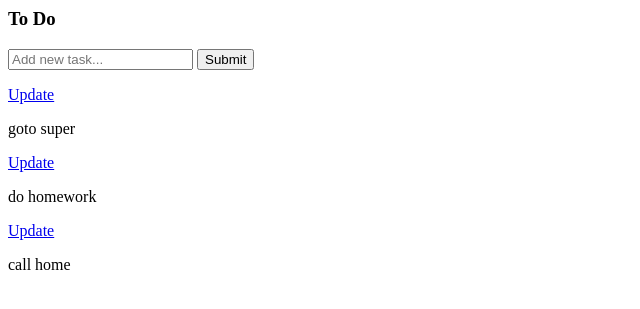
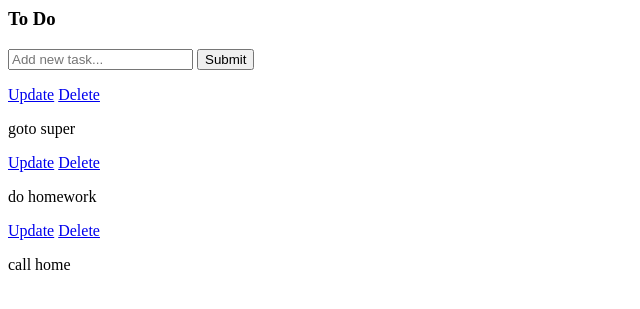
Before and after one commit to hk7/django_todo_list, a Django app: page / in a window 1280 px wide. Shown: the top 309 px of the page, without its empty margins (0-640 px from the left). Run offline with Django 4.2, Linux system fonts and the light colour scheme; data comes from the database, SQL or seed files in the repository; both versions use the stored data as it was after the commit.

Commit message:
add delete form

```diff
--- a/todo/tasks/templates/tasks/list.html
+++ b/todo/tasks/templates/tasks/list.html
@@ -9,6 +9,7 @@
 {% for task in tasks %}
     <div>
         <a href="{% url 'update_task' task.id %}">Update</a>
+        <a href="{% url 'delete' task.id %}">Delete</a>
         <p>{{task}}</p>
     </div>
 {% endfor %}
--- a/todo/tasks/urls.py
+++ b/todo/tasks/urls.py
@@ -4,4 +4,5 @@ from .import views
 urlpatterns = [
 	path('', views.index, name="list"),
 	path('update_task/<str:pk>/', views.updateTask, name="update_task"),
+	path('delete/<str:pk>/', views.deleteTask, name="delete"),
 ]
--- a/todo/tasks/views.py
+++ b/todo/tasks/views.py
@@ -47,3 +47,13 @@ def updateTask(request, pk):
 
 	context = {'form':form}
 	return render(request, 'tasks/update_task.html', context)
+
+def deleteTask(request, pk):
+	item = Task.objects.get(id=pk)
+
+	if request.method == 'POST':
+		item.delete()
+		return redirect('/')
+
+	context = {'item':item}
+	return render(request, 'tasks/delete.html', context)
```
Also changed, not shown: todo/db.sqlite3.
